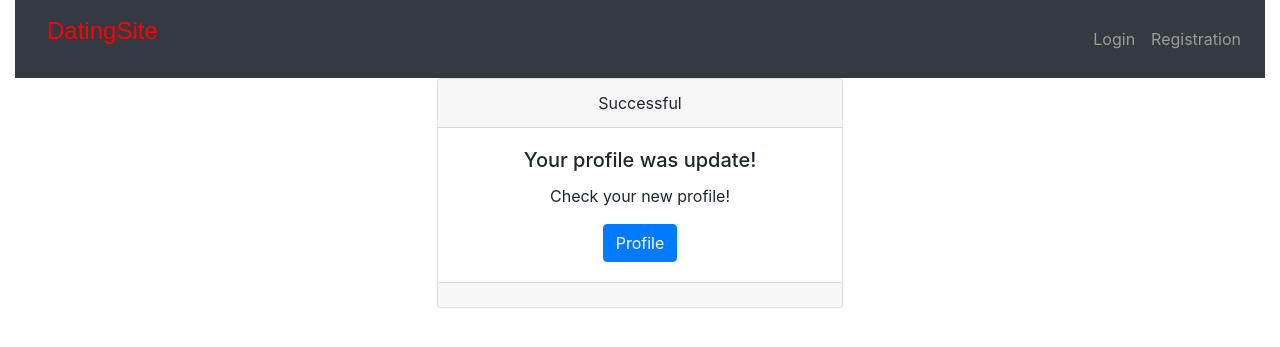
After one commit to VictorMiro/Dating_Site, a Django app: page /profile/edit/success/ in a window 1280 px wide. The commit adds this page. Shown: the top 347 px of the page. Run offline with Django 3.2, Linux system fonts and the light colour scheme; parts of the project's set-up code (start-up, migrations or seed data) failed here and were passed over; some libraries are stand-ins or nearby versions.

Commit message:
add success edit page

```diff
--- a/datingcore/views.py
+++ b/datingcore/views.py
@@ -54,9 +54,13 @@ class EditUserProfileView(FormView):
 
     def form_valid(self, form):
         form.save(user=self.request.user)
-        return redirect('/')
+        return redirect('success_update')
 
     def get_form_kwargs(self):
         kwargs = super(EditUserProfileView, self).get_form_kwargs()
         kwargs['instance'] = get_object_or_404(CustomUser, username=self.request.user)
         return kwargs
+
+
+class SuccessfulEditView(TemplateView):
+    template_name = 'successfullEdit.html'
--- a/datingsite/urls.py
+++ b/datingsite/urls.py
@@ -19,7 +19,7 @@ from django.conf.urls.static import static
 from django.contrib import admin
 
 from datingcore.views import HomePageView, Register, ThankYouView, ProfileView, SearchFormView, \
-    EditUserProfileView
+    EditUserProfileView, SuccessfulEditView
 
 urlpatterns = [
     path('admin/', admin.site.urls),
@@ -29,7 +29,8 @@ urlpatterns = [
     path('accounts/', include('django.contrib.auth.urls')),
     path('profile/', ProfileView.as_view(), name='profile_view'),
     path('profile/edit/', EditUserProfileView.as_view(), name='profile_edit_view'),
-    path('search/', SearchFormView.as_view(), name='search_view')
+    path('search/', SearchFormView.as_view(), name='search_view'),
+    path('profile/edit/success/', SuccessfulEditView.as_view(), name='success_update')
 
 ]
 if settings.DEBUG:
--- a/templates/homepage.html
+++ b/templates/homepage.html
@@ -63,6 +63,7 @@
 
             {% endblock %}
 
+
        </div>
            <div class="col-md-4">
                </div>
--- /dev/null
+++ b/templates/successfullEdit.html
@@ -0,0 +1,21 @@
+{% extends 'homepage.html' %}
+{% block content %}
+
+<div class="card text-center">
+  <div class="card-header">
+    Successful
+  </div>
+  <div class="card-body">
+    <h5 class="card-title">Your profile was update!</h5>
+    <p class="card-text">Check your new profile!</p>
+    <a href="{% url 'profile_view' %}" class="btn btn-primary">Profile</a>
+  </div>
+  <div class="card-footer text-muted">
+
+  </div>
+</div>
+    <script>
+     function redirect() {window.location.href='/'};
+              setTimeout(redirect, 10000);
+     </script>
+{% endblock %}
```
Also changed, not shown: db.sqlite3.
